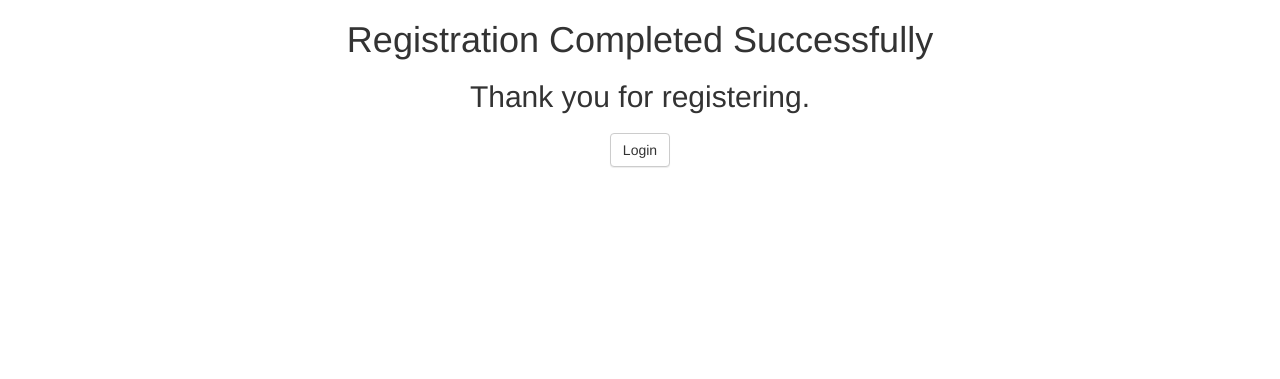
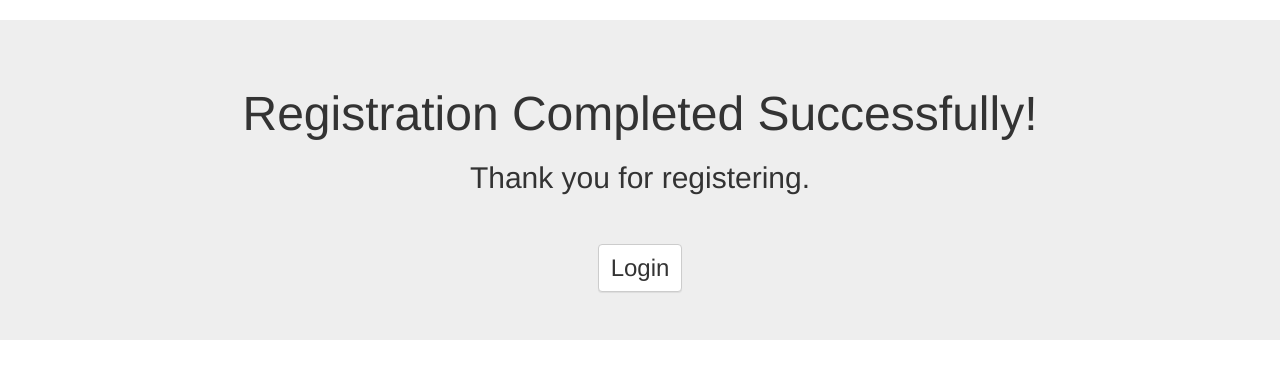
Before and after one commit to y4ahmed/Crowdfunding-Web-Application, a Django app: page /register/success/ in a window 1280 px wide. Shown: the top 379 px of the page. Run offline with Django 3.2, Linux system fonts and the light colour scheme; parts of the project's set-up code (start-up, migrations or seed data) failed here and were passed over; some libraries are stand-ins or nearby versions.

Commit message:
some html changes

```diff
--- a/lokahi_dropbox/frontend/templates/registration/success.html
+++ b/lokahi_dropbox/frontend/templates/registration/success.html
@@ -6,10 +6,15 @@
 <body>
     {% extends "base.html" %}
     {% block title %}Registration Successful{% endblock %}
-    {% block head %}Registration Completed Successfully{% endblock %}
-    {% block content %}
-    <h2>Thank you for registering.</h2>
-    <h3><a class = "btn btn-default" href="/">Login</a></h3>
-    {% endblock %}
+    {% block head %}{% endblock %}
+    {% block content %}{% load bootstrap %}
+      <div class = "jumbotron text-center">
+        <h1><font size="9">Registration Completed Successfully!</font></h1>
+        <h2>Thank you for registering.</h2>
+        <br />
+        <br />
+        <a class="btn btn-default" href="/"><font size="5">Login</font></a>
+      </div>
+      {% endblock %}
 </body>
 </html>
```
